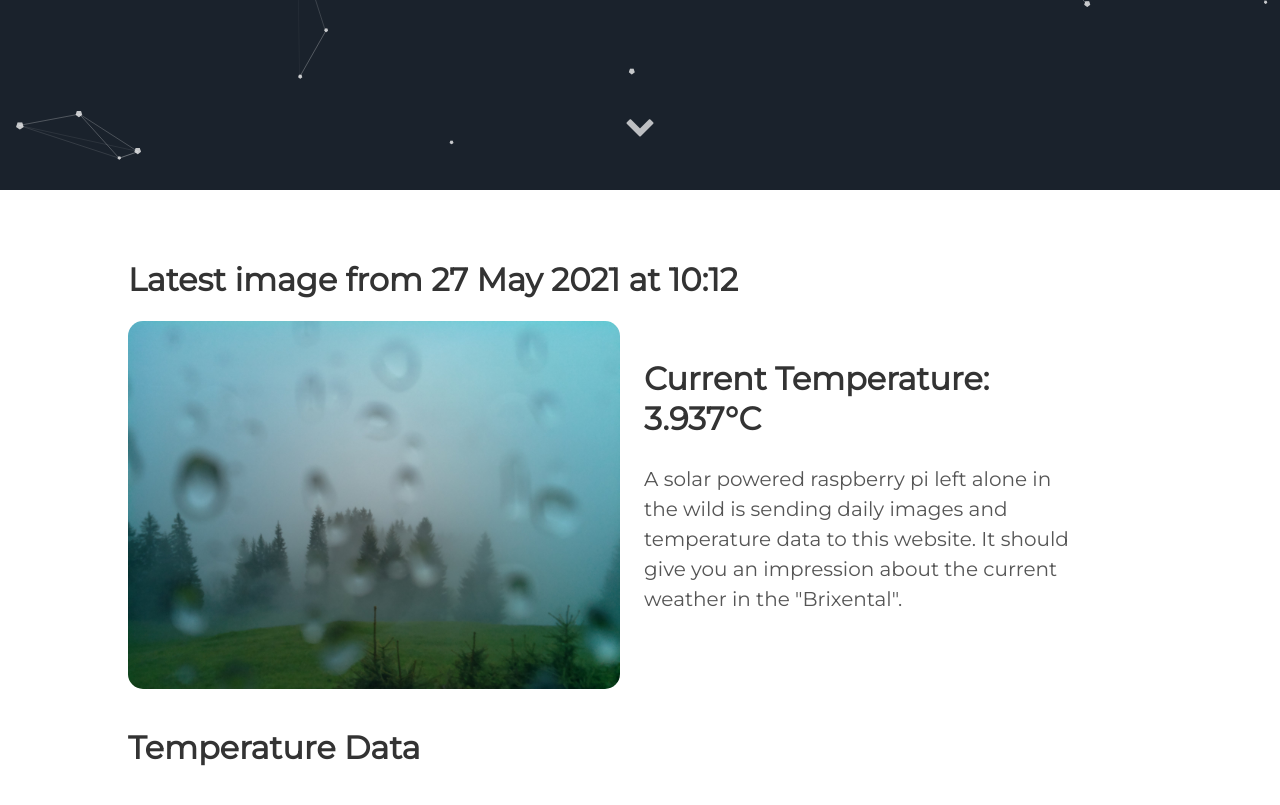
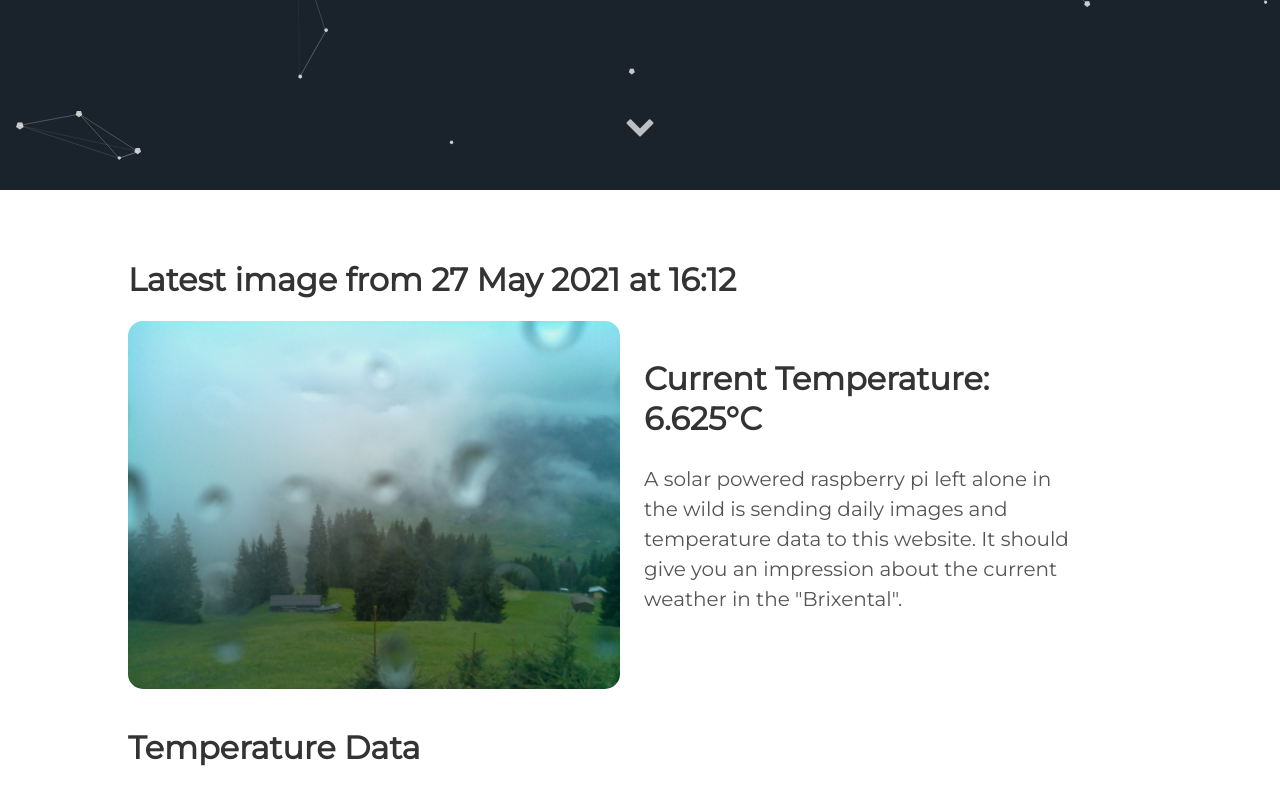
Before and after one commit to vektorious/vektorious.github.io, a Jekyll site: the page built from resources/huette.md, in a window 1280 px wide and 900 px high, scrolled down 710 px. Shown: the top 805 px of the window. Built offline with Jekyll 4.4.1, drawn with Linux system fonts in a browser that asks for light colours.

Commit message:
I'm a bot beep boop

```diff
--- a/resources/huette.md
+++ b/resources/huette.md
@@ -6,13 +6,13 @@ image: '/assets/img/'
 description: 'Live image from the Austrian alps'
 twitter_text: ' '
 ---
-## Latest image from 27 May 2021 at 10:12
+## Latest image from 27 May 2021 at 16:12
 <div class="huette">
   <div class="huette-image">
     <img src="{{ "/assets/img/huette.jpg" | prepend: site.baseurl }}">
   </div>
   <div class="huette-text">
-        <h2>Current Temperature: 3.937°C</h2>
+        <h2>Current Temperature: 6.625°C</h2>
         <p>A solar powered raspberry pi left alone in the wild is sending daily images and temperature data to this website. It should give you an impression about the current weather in the "Brixental".</p>
 
   </div>
```
Also changed, not shown: rpi-script/2021-05-27_161118.txt (renamed from rpi-script/2021-05-27_101117.txt, +5 -5 lines), rpi-script/huette.md (+2 -2 lines), assets/img/huette.jpg, assets/img/temp_plot.png, rpi-script/temp_plot.png, 1 other file.
